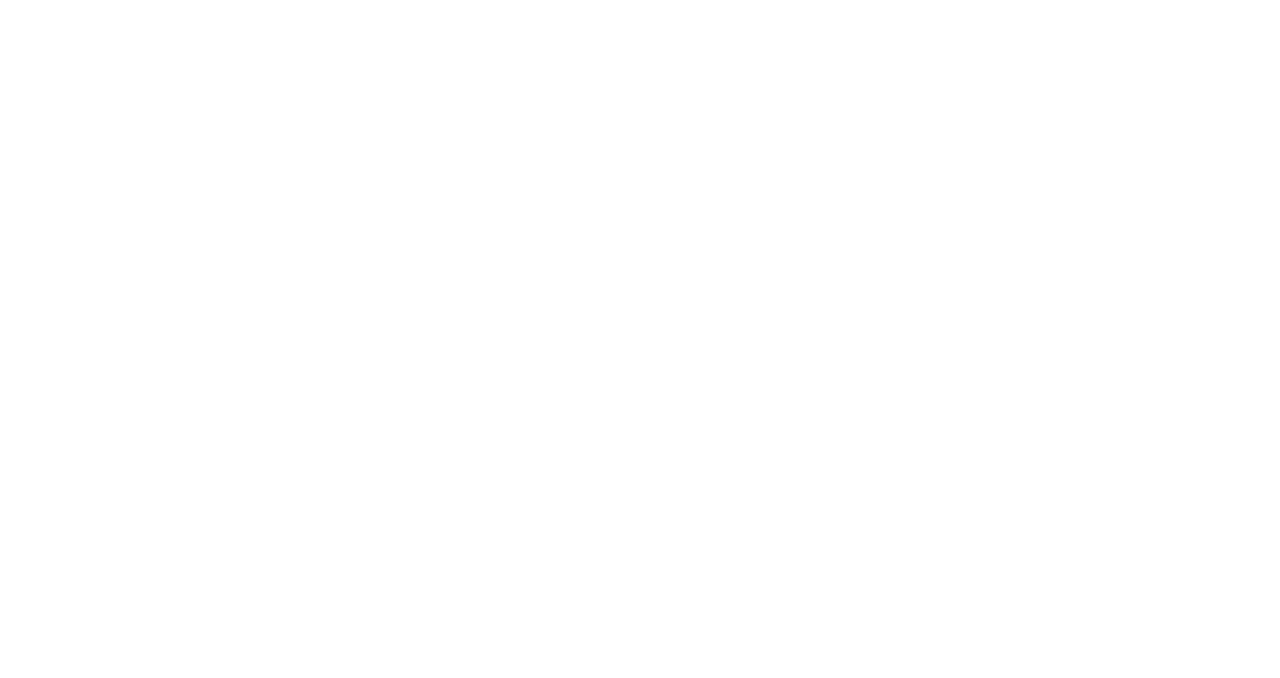
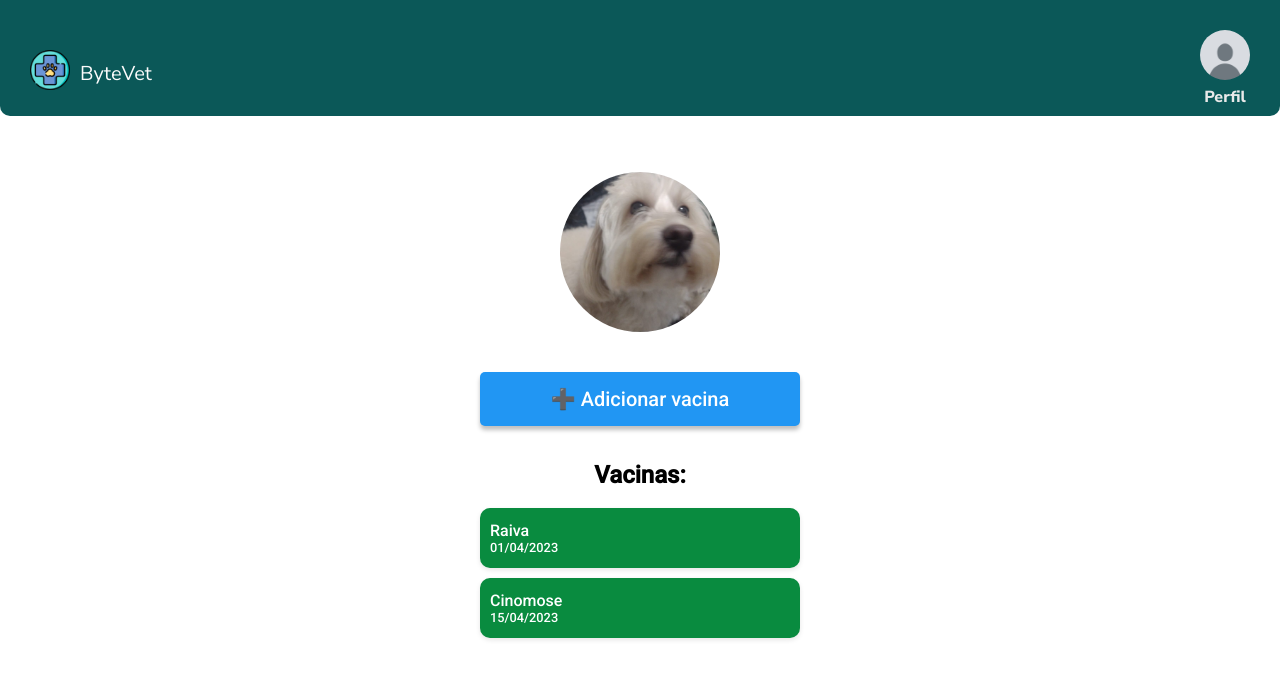
Before and after one commit to byte-vet/frontend, a React (Create React App) app: page /cartaovacinacao in a window 1280 px wide. Before the commit this address had no page. Shown: the top 678 px of the page. Built offline with nearby package versions, Linux system fonts and the light colour scheme; the HTML template or start-up script is replaced by a standard one.

Commit message:
pagina de cartao de vacinacao de um pet

```diff
--- a/src/App.js
+++ b/src/App.js
@@ -17,6 +17,7 @@ import RegisterConsulta from './pages/RegisterConsulta';
 import Veterinarios from './pages/Veterinarios';
 import Welcome from './pages/Welcome';
 import ForgotPassword from './pages/ForgotPassword';
+import CartaoVacinacao from './pages/CartaoVacinacao';
 
 
 function App() {
@@ -44,6 +45,7 @@ function App() {
         <Route path="/register-consulta" element={<RegisterConsulta />} />
         <Route path="/veterinarios" element={<Veterinarios />} />
         <Route path="/forgot-password" element={<ForgotPassword />} />
+        <Route path="/cartaovacinacao" element={<CartaoVacinacao />} />
         {/* outras rotas aqui abaixo*/}
       </Routes>
     </Router>
--- /dev/null
+++ b/src/pages/CartaoVacinacao.css
@@ -0,0 +1,29 @@
+@import url('https://fonts.googleapis.com/css2?family=Roboto:wght@500&display=swap');
+@import url('https://fonts.googleapis.com/css2?family=Nunito+Sans:wght@800&display=swap');
+@import url('https://fonts.googleapis.com/css2?family=Inter:wght@400&display=swap');
+
+.vaccine-card {
+  display: flex;
+  flex-direction: column;
+  align-items: flex-start;
+  background-color: #2196f3;
+  border-radius: 10px;
+  padding: 10px;
+  margin-bottom: 10px;
+  box-shadow: 0 2px 5px rgba(0,0,0,0.1);
+  width: 320px;
+  cursor: default;
+}
+
+.vaccine-name {
+  font-size: 1.2em;
+  color: #ffffff;
+  font-weight: bold;
+  margin-bottom: 5px;
+}
+
+.vaccine-date {
+  font-size: 0.9em;
+  color: #ffffff;
+  font-weight: normal;
+}
--- /dev/null
+++ b/src/pages/CartaoVacinacao.js
@@ -0,0 +1,39 @@
+import React, { useState } from 'react';
+import './MyPets.css';
+import './MyPet.css';
+import Header from '../components/HeaderComponent/Header';
+import profilePlaceholder from './assets/images/profile_placeholder.jpeg';
+
+function CartaoDeVacinacao({ petName, petPhoto }) {
+  const [vaccines, setVaccines] = useState([
+    { id: 1, name: 'Raiva', date: '2023-04-01' },
+    { id: 2, name: 'Cinomose', date: '2023-04-15' }
+  ]);
+
+  const formatDate = (dateString) => {
+    const date = new Date(dateString);
+    return `${date.getDate().toString().padStart(2, '0')}/${(date.getMonth() + 1).toString().padStart(2, '0')}/${date.getFullYear()}`;
+  };
+
+  return (
+    <div className="mypets-container">
+      <Header propsLinkHome="/home" propsLinkProfile="/perfil" />
+      <img src={petPhoto || profilePlaceholder} alt={petName} className="pet-photo-my-pet" style={{ marginTop: '20px' }} />
+      <h1 className="mypets-title" style={{ marginTop: '10px' }}>{petName}</h1> {/* Nome do pet abaixo da foto */}
+      <button className="button add-pet" onClick={() => alert('Adicionar vacina')}>➕ Adicionar vacina</button>
+      <h2 className="mypets-header">Vacinas:</h2>
+      <div className="pets-list">
+        {vaccines.map((vaccine) => (
+          <div key={vaccine.id} className="pet-card">
+            <div>
+              <div className="pet-name-my-pets" style={{ fontWeight: 'normal', fontSize: '1em' }}>{vaccine.name}</div> {/* Menos boldness */}
+              <div className="pet-name-my-pets" style={{ fontWeight: 'normal', fontSize: '0.8em' }}>{formatDate(vaccine.date)}</div> {/* Menos boldness */}
+            </div>
+          </div>
+        ))}
+      </div>
+    </div>
+  );
+}
+
+export default CartaoDeVacinacao;
```
